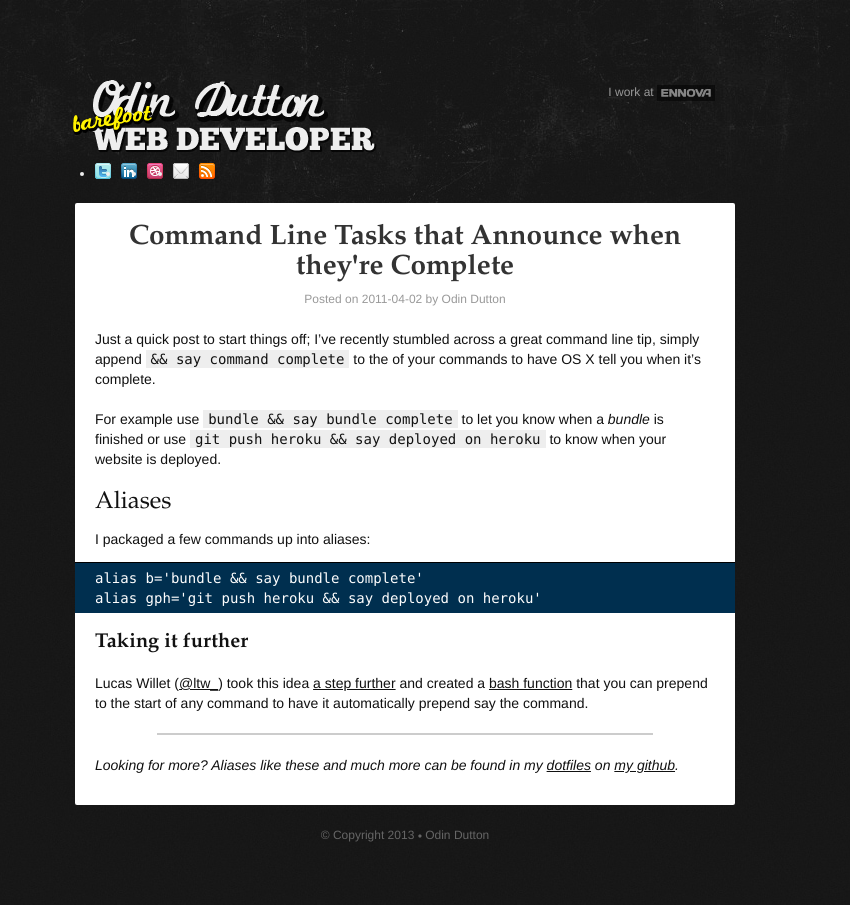
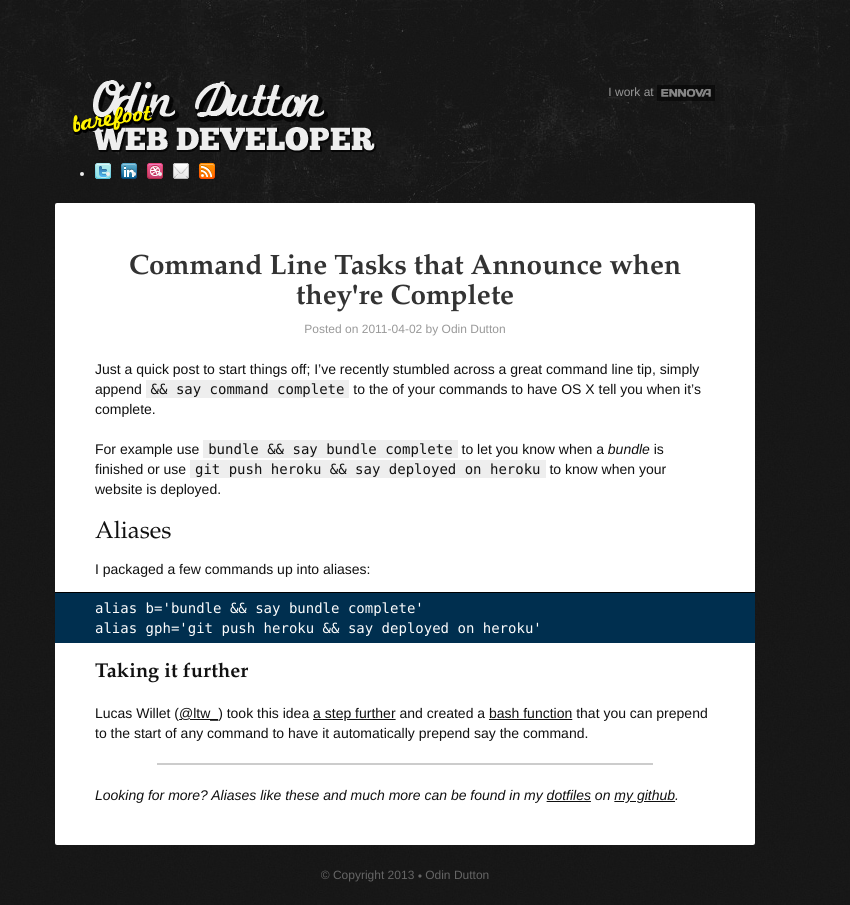
Before and after one commit to twe4ked/odindutton.com, a Jekyll site: the page built from _posts/2011-04-02-say-complete.markdown, in a window 1280 px wide. Shown: the whole page, without its empty margins (235-1085 px from the left). Built offline with Jekyll 4.4.1, drawn with Linux system fonts in a browser that asks for light colours; Markdown is read by kramdown in place of the engine named in the settings; comment, search, counter and statistics services are not loaded.

Commit message:
Add more spacing around articles.

```diff
--- a/assets/stylesheets/style.css
+++ b/assets/stylesheets/style.css
@@ -175,8 +175,8 @@ section#posts article a {
 }
 
 article.post {
-  padding: 20px 20px 10px;
-  margin: 0 -20px 20px;
+  padding: 40px 40px 20px;
+  margin: 0 -40px 20px;
   background: #fff;
   color: #111;
   border-radius: 2px;
@@ -188,7 +188,7 @@ article.post a {
 
 article.post header {
   text-align: center;
-  margin-bottom: 20px;
+  margin: 10px 0 20px;
 }
 
 article.post header .meta {
@@ -244,8 +244,8 @@ p code {
 pre{
   background: #002f4f;
   color: #fefefe;
-  padding: 5px 20px;
-  margin: -7px -20px 20px;
+  padding: 5px 40px;
+  margin: -7px -40px 20px;
   overflow-x: auto;
   border-top: 1px solid #000;
 }
```
